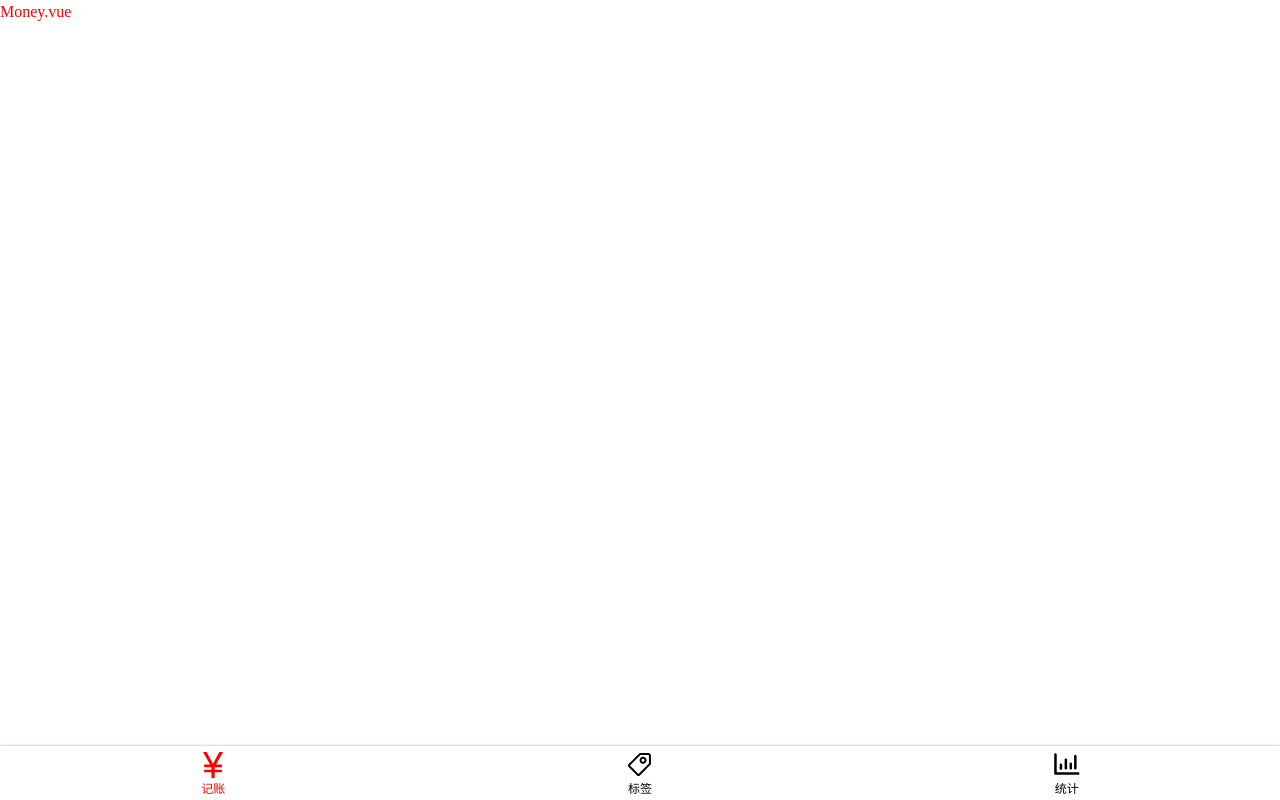
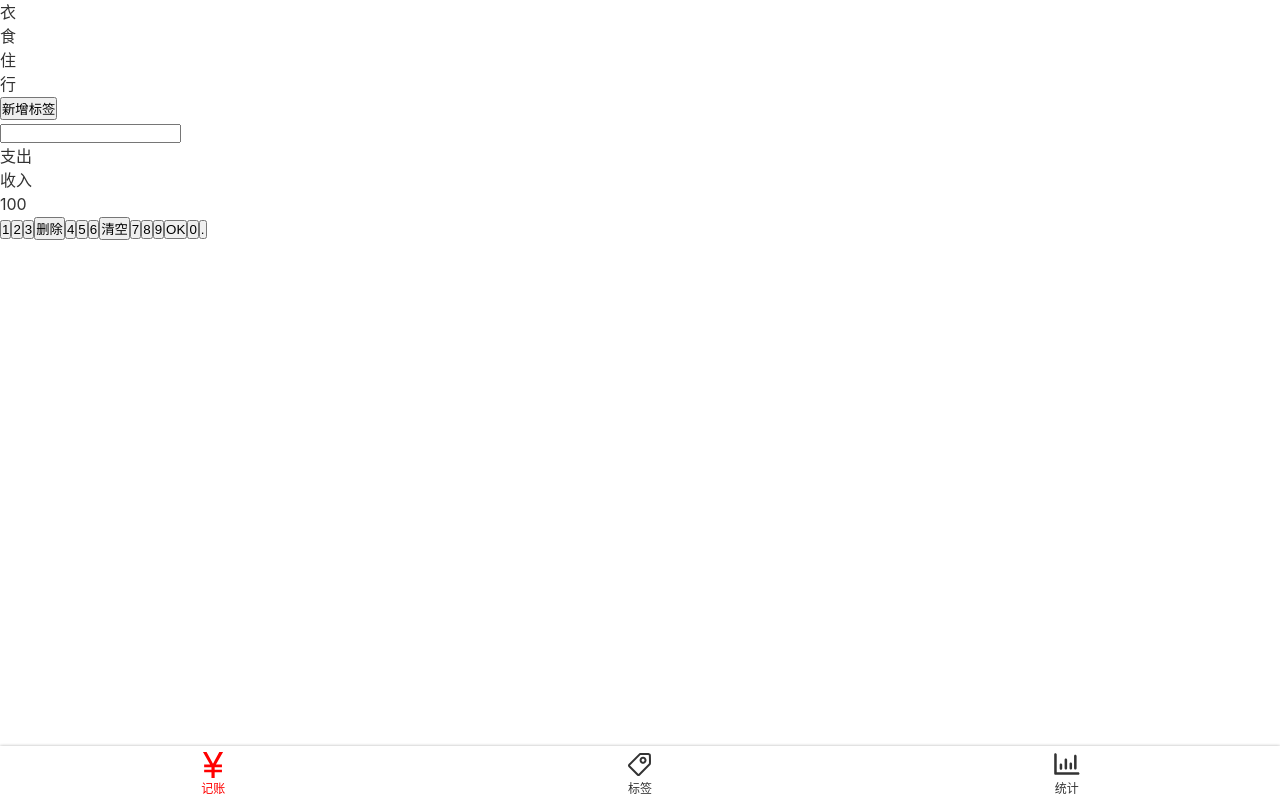
Before and after one commit to li123147/speney-website-1, a Vue app: page /#/money in a window 1280 px wide. Built offline with nearby package versions, Linux system fonts and the light colour scheme.

Commit message:
css写作前

```diff
--- a/src/App.vue
+++ b/src/App.vue
@@ -1,41 +1,18 @@
-import router from './router/index';
 <template>
-  <div>
+  <div id="app">
     <router-view />
   </div>
 </template>
 
 <style lang="scss">
-* {
-  margin: 0;
-  padding: 0;
-  box-sizing: border-box;
-}
+@import "~@/assets/style/helper.scss";
+@import "~@/assets/style/reset.scss";
+
 body{
+   -webkit-font-smoothing: antialiased;
+  -moz-osx-font-smoothing: grayscale;
+  color: #333;
   line-height: 1.5;
-}
-a{
-  text-decoration: none; //去掉下划线
-  color: inherit; //继承颜色
-}
-#app {
-  font-family: Avenir, Helvetica, Arial, sans-serif;
-  -webkit-font-smoothing: antialiased;
-  -moz-osx-font-smoothing: grayscale;
-  text-align: center;
-  color: #2c3e50;
-}
-
-#nav {
-  padding: 30px;
-
-  a {
-    font-weight: bold;
-    color: #2c3e50;
-
-    &.router-link-exact-active {
-      color: #42b983;
-    }
-  }
+  font-family: $font-hei;
 }
 </style>
--- a/src/assets/style/helper.scss
+++ b/src/assets/style/helper.scss
@@ -1 +1,5 @@
-$red: #f00;
+$font-hei: -apple-system, "Noto Sans", "Helvetica Neue", Helvetica, "Nimbus Sans L", Arial, "Liberation Sans", "PingFang SC", "Hiragino Sans GB", "Noto Sans CJK SC", "Source Han Sans SC", "Source Han Sans CN", "Microsoft YaHei", "Wenquanyi Micro Hei", "WenQuanYi Zen Hei", "ST Heiti", SimHei, "WenQuanYi Zen Hei Sharp", sans-serif;
+$font-kai: Baskerville, Georgia, "Liberation Serif", "Kaiti SC", STKaiti, "AR PL UKai CN", "AR PL UKai HK", "AR PL UKai TW", "AR PL UKai TW MBE", "AR PL KaitiM GB", KaiTi, KaiTi_GB2312, DFKai-SB, "TW\-Kai", serif;
+$font-song: Georgia, "Nimbus Roman No9 L", "Songti SC", "Noto Serif CJK SC", "Source Han Serif SC", "Source Han Serif CN", STSong, "AR PL New Sung", "AR PL SungtiL GB", NSimSun, SimSun, "TW\-Sung", "WenQuanYi Bitmap Song", "AR PL UMing CN", "AR PL UMing HK", "AR PL UMing TW", "AR PL UMing TW MBE", PMingLiU, MingLiU, serif;
+
+$color-highlight:#f00
--- /dev/null
+++ b/src/assets/style/reset.scss
@@ -0,0 +1,8 @@
+*{
+    margin: 0; padding: 0;
+    box-sizing: border-box;
+}
+a{
+    text-decoration: none;
+    color: inherit;
+}
--- a/src/components/Nav.vue
+++ b/src/components/Nav.vue
@@ -19,6 +19,7 @@
 </script>
 
 <style lang="scss" scoped>
+@import "~@/assets/style/helper.scss";
 nav {
   display: flex;
   box-shadow: 0 0 3px rgba(0, 0, 0, 0.3);
@@ -37,7 +38,7 @@
     }
   }
   > .item.selected{
-color: red; //设置路由变化，出现点击高量
+color: $color-highlight; //设置路由变化，出现点击高量
   }
 }
 </style>
--- a/src/views/Money.vue
+++ b/src/views/Money.vue
@@ -1,6 +1,45 @@
 <template>
   <Layout>
-    <p>Money.vue</p>
+    <div class="tags">
+      <ul class="current">
+        <li>衣</li>
+        <li>食</li>
+        <li>住</li>
+        <li>行</li>
+      </ul>
+      <div class="new">
+        <button>新增标签</button>
+      </div>
+    </div>
+    <div>
+      <label class="notes">
+        <span class="name"></span>
+        <input type="text" />
+      </label>
+    </div>
+    <div>
+      <ul class="types">
+        <li class="selected">支出</li>
+        <li>收入</li>
+      </ul>
+    </div>
+    <div class="numberPad">
+      <div class="output">100</div>
+      <button class="buttons">1</button>
+      <button>2</button>
+      <button>3</button>
+      <button>删除</button>
+      <button>4</button>
+      <button>5</button>
+      <button>6</button>
+      <button>清空</button>
+      <button>7</button>
+      <button>8</button>
+      <button>9</button>
+      <button>OK</button>
+      <button>0</button>
+      <button>.</button>
+    </div>
   </Layout>
 </template>
 
@@ -11,8 +50,4 @@
 </script>
 
 <style lang="scss" scoped>
-@import "~@/assets/style/helper.scss";
-p {
-  color: red;
-}
 </style>
```
